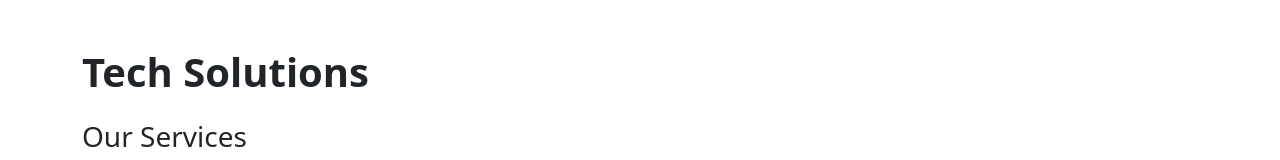
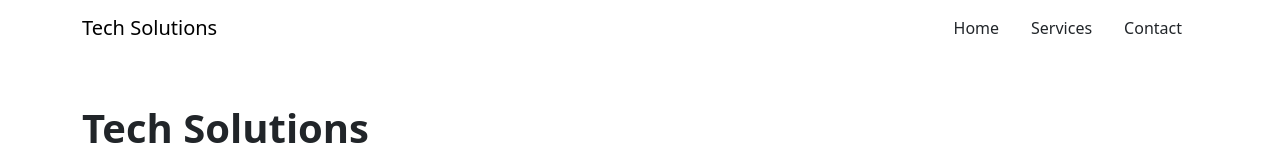
Before and after one commit to Schnretzl/bootstrap-contents-and-typography, a plain HTML site: page index.html in a window 1280 px wide. Shown: the top 160 px of the page. Drawn offline with nearby package versions, Linux system fonts and the light colour scheme.

Commit message:
Add task 2

```diff
--- a/index.html
+++ b/index.html
@@ -8,7 +8,23 @@
     <title>Tech Solutions</title>
 </head>
 <body>
+    <!-- Task 2: Utilize Bootstrap color classes to style links and buttons. -->
+
+    <header>
+        <nav class="navbar">
+            <div class="container">
+                <a href="#" class="navbar-brand">Tech Solutions</a>
+                <ul class="nav">
+                    <li class="nav-item"><a href="#" class="nav-link link-dark">Home</a></li>
+                    <li class="nav-item"><a href="#" class="nav-link link-dark">Services</a></li>
+                    <li class="nav-item"><a href="#" class="nav-link link-dark">Contact</a></li>
+                </ul>
+            </div>
+        </nav>
+    </header>
+
     <!-- Task 1: Apply Bootstrap typography classes to headings and paragraphs. -->
+
     <section class="container my-5">
         <div class="row">
             <h1 class="mb-4 fw-bold">Tech Solutions</h1>
```
